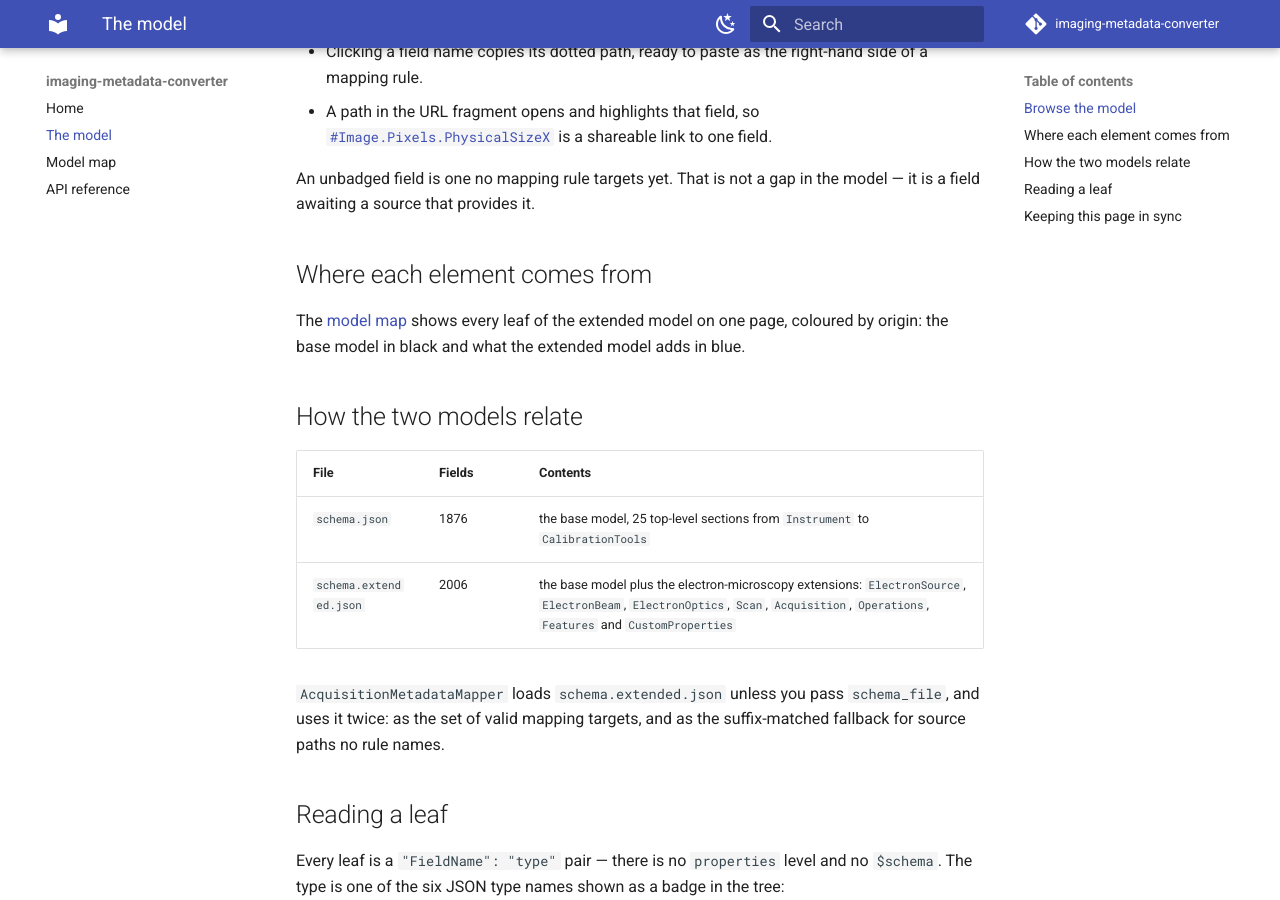
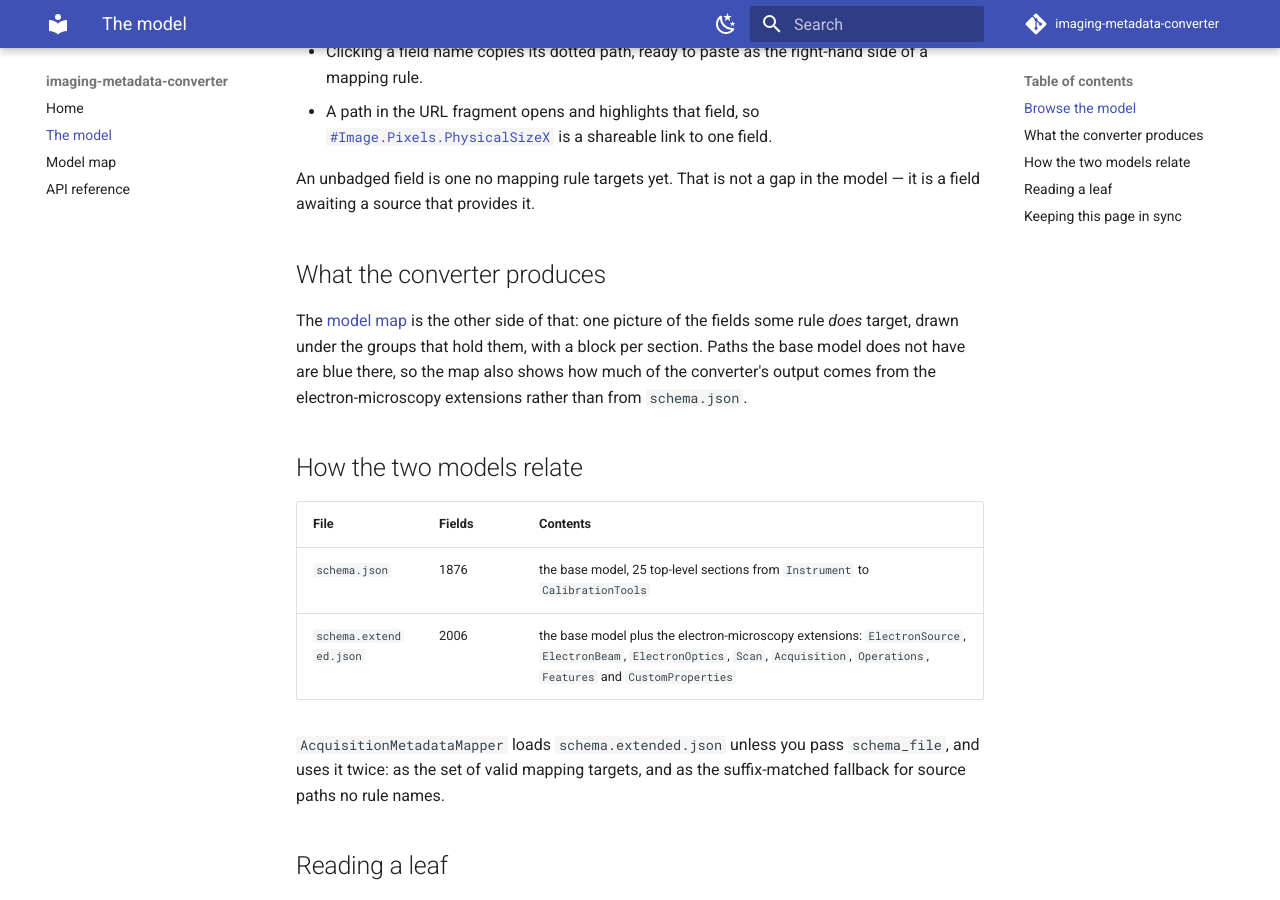
Before and after one commit to NL-BioImaging/imaging-metadata-converter, an MkDocs documentation site: the page built from docs/model.md, in a window 1280 px wide and 900 px high, scrolled down 1594 px. Built offline with MkDocs 1.6.1 and Material for MkDocs 9.7.7, drawn with Linux system fonts in a browser that asks for light colours; comment, search, counter and statistics services are not loaded.

Commit message:
Correct the model map's description on the model page
The map no longer shows every leaf coloured by origin; it shows the
fields the mapping rules target. Say that, and place it as the
counterpart to the paragraph above it about fields no rule targets yet.

Co-Authored-By: Claude Opus 5 (1M context) <noreply@anthropic.com>

```diff
--- a/docs/model.md
+++ b/docs/model.md
@@ -34,11 +34,13 @@ How to use it:
 An unbadged field is one no mapping rule targets yet. That is not a gap in the
 model — it is a field awaiting a source that provides it.
 
-## Where each element comes from
+## What the converter produces
 
-The [model map](model-map.md) shows every leaf of the extended model on one
-page, coloured by origin: the base model in black and what the extended model
-adds in blue.
+The [model map](model-map.md) is the other side of that: one picture of the
+fields some rule *does* target, drawn under the groups that hold them, with a
+block per section. Paths the base model does not have are blue there, so the
+map also shows how much of the converter's output comes from the
+electron-microscopy extensions rather than from `schema.json`.
 
 ## How the two models relate
 
```
